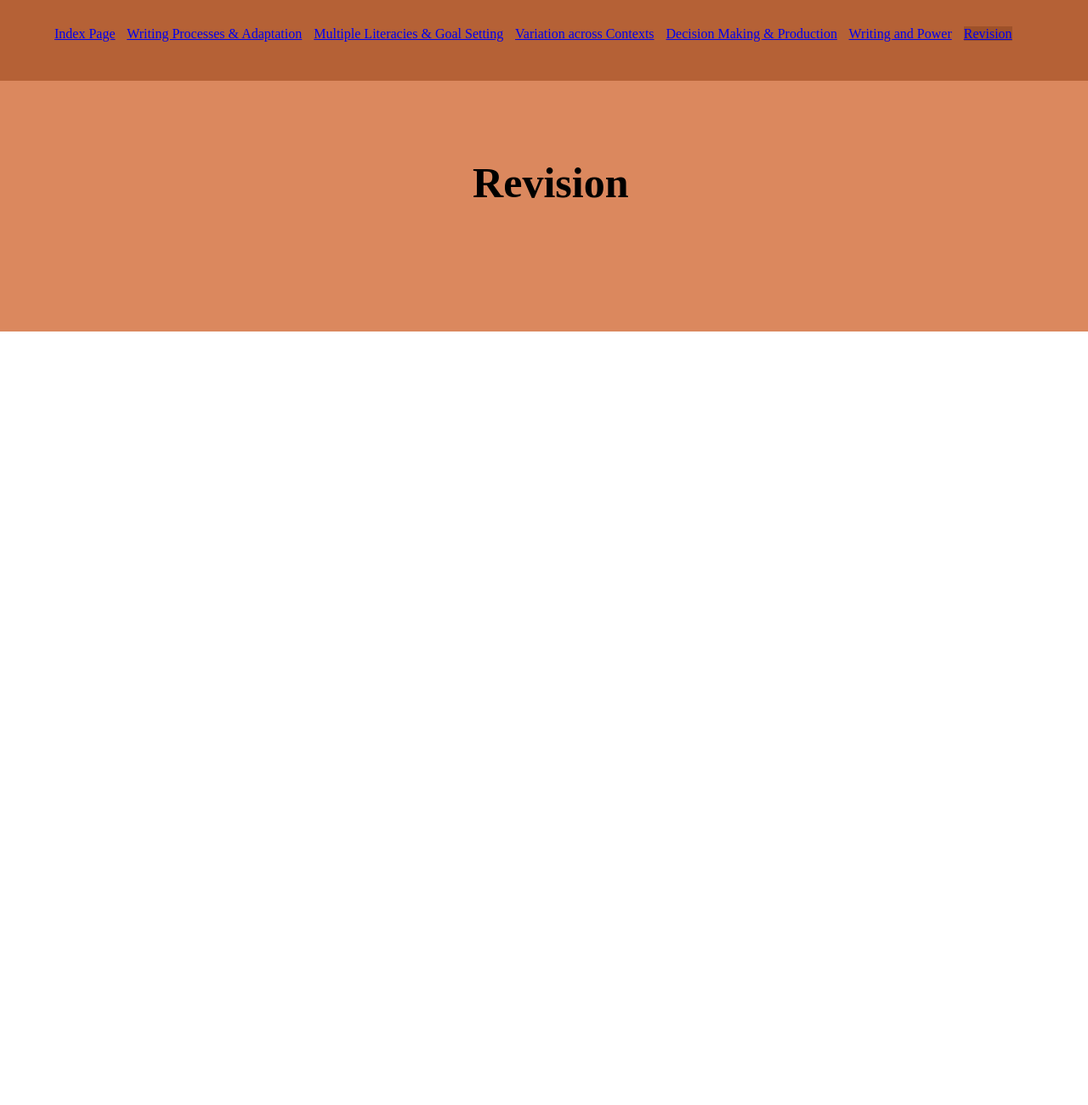
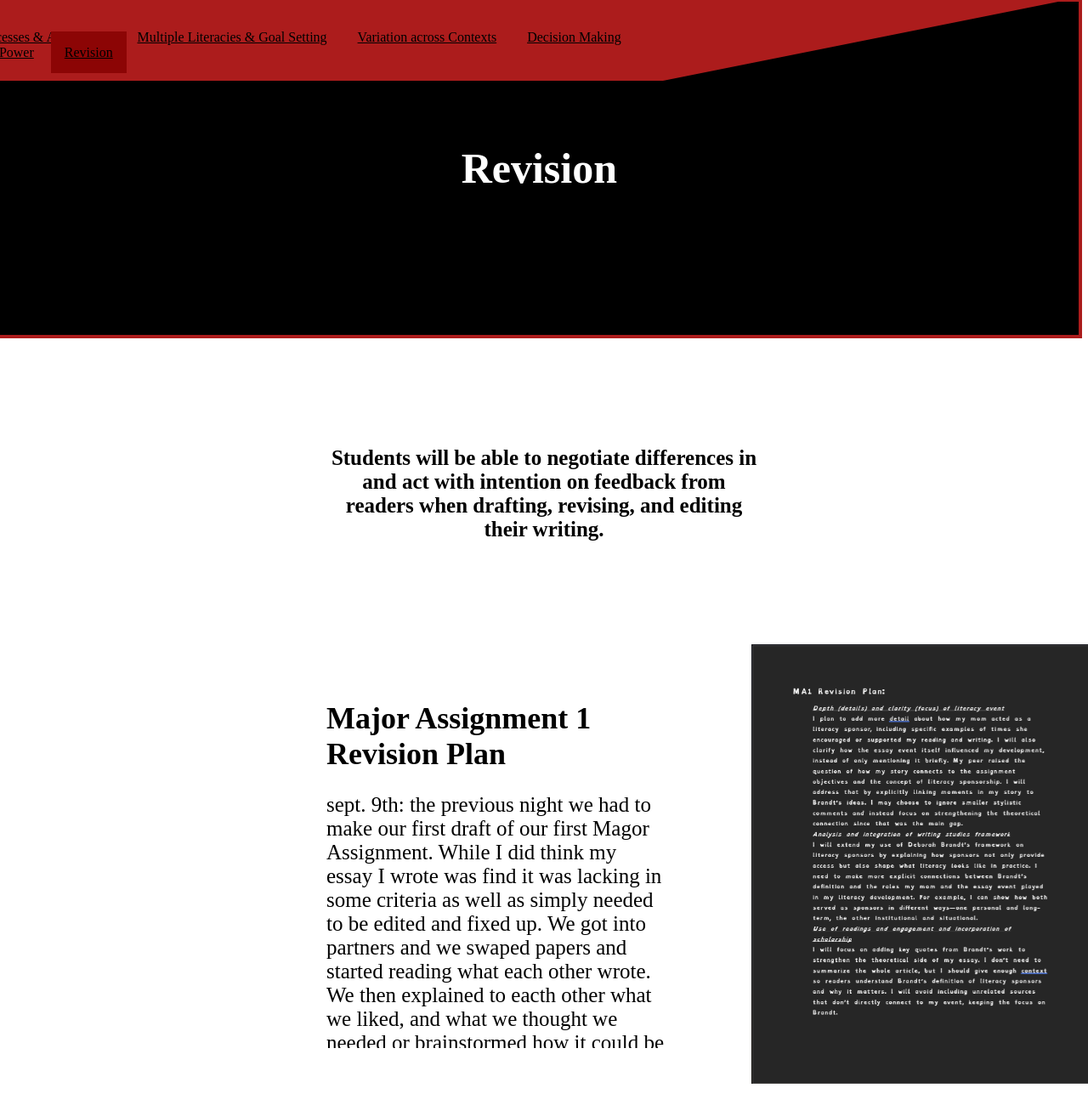
Before and after one commit to Flare-vr/ePortfolioENC1101, a plain HTML site: page Revision.html in a window 1280 px wide. Shown: the whole page at 85% size. Before the commit the page ends 800 px from the top, so only its background shows below. Drawn offline with Linux system fonts and the light colour scheme.

Commit message:
Reset of website, added revision

```diff
--- a/Revision.html
+++ b/Revision.html
@@ -8,19 +8,41 @@
 </head>
 <body>
     <div id="Title">
-        <br><br><br><br><br><br><br><br><br>
         <h1 style="font-size: 50px;">Revision</h1>
     </div>
     <div id="header">
-        <br><br>
-        <a href="index.html" style="position: relative;right: 170px;">Index Page</a>
-        <a href="writingPandA.html" style="position: relative;right: 160px;">Writing Processes & Adaptation</a>
-        <a href="multLitandGoal.html"style="position: relative;;right: 150px;">Multiple Literacies & Goal Setting</a>
-        <a href="VaracrossContext.html"style="position: relative;right: 140px;">Variation across Contexts</a>
-        <a href="DecisionMaking.html"style="position: relative;right: 130px;">Decision Making & Production</a>
-        <a href="writingandPower.html"style="position: relative;right: 120px;">Writing and Power</a>
-        <a href="Revision.html" style="position: relative;right: 110px;   background-color: #9e5129; height: 100px;">Revision</a>
+        <svg width="500" height="100" style="position:absolute;right: -500px; top: 0px">
+            <polygon points="0,0 500,0 0,100"style="fill: #ac1c1c; fill-rule:evenodd;" />
+        </svg>
+        <a href="index.html" style="padding: 1em;">Index Page</a>
+        <a href="writingPandA.html" style="padding: 1em;">Writing Processes & Adaptation</a>
+        <a href="multLitandGoal.html" style="padding: 1em;">Multiple Literacies & Goal Setting</a>
+        <a href="VaracrossContext.html" style="padding: 1em;">Variation across Contexts</a>
+        <a href="DecisionMaking.html" style="padding: 1em;">Decision Making & Production</a>
+        <a href="writingandPower.html" style="padding: 1em;">Writing and Power</a>
+        <a href="Revision.html" style="padding: 1em; background-color: #8c0505; height: 100px;">Revision</a>
+        <img src="../../IDH 1920/MAlogo.png" alt="A tiny logo I have for myself" style="position: absolute; left: 1980px; top: 18px; width: 75px;">
     </div>
-
+    <div id="para1">
+        <h3 style="font-size: 25px;">
+            Students will be able to negotiate differences in and act with intention on feedback
+            from readers when drafting, revising, and editing their writing.
+        </h3>
+    </div>
+    <div id="para2">
+        <h1>Major Assignment 1 Revision Plan</h1>
+        <p style="height: 300px; overflow: auto; font-size: 25px;">
+            sept. 9th: the previous night we had to make our first draft of our first Magor
+            Assignment. While I did think my essay I wrote was find it was lacking in some criteria
+            as well as simply needed to be edited and fixed up. We got into partners and we swaped
+            papers and started reading what each other wrote. We then explained to eacth other what
+            we liked, and what we thought we needed or brainstormed how it could be better. Just
+            getting another opinion on something is incredibly important for writing because
+            it allows you to see the thought prossess of the reader. This of course is related with
+            revision from the fact that this is criteria for me to re-see, or re-view what I wrote
+            and fix it accordingly.
+        </p>
+        <img src="MA1 Revision Plan.png" alt="A screen shot of my revision plan." style="position: relative;top: -500px;">
+    </div>
 </body>
 </html>
--- a/layout.css
+++ b/layout.css
@@ -1,42 +1,61 @@
+
+
 body{
     font: "OpenDyslexic", sans-serif;
+    overflow: auto;
+}
+*{
+    box-sizing: border-box;
+}
+a{
+    color: black;
+}
+a:hover{
+    color: white;
+}
+img{
+    position: relative;
+    left: 500px;
+    top: -400px;
+    width: 400px;
+}
+#Title{
+    color: white;
+    position: relative;
+    width: 101%;
+    height: 400px;
+    left: -12px;
+    top: -10px;
+    background-color: black;
+    display: grid;
+    place-items: center;
+    border: #ac1c1c;
+    border-style: solid;
+    border-width: 4px;
 }
 
-#Title{
+#header{
     position: fixed;
-    width: 102%;
-    height: 400px;
-    left: -5px;
-    top: -10px;
-    background-color: #db885e;
-    text-align: center;
-
-}
-#header{
-
-    position: fixed;
-    width: 102%;
+    padding: 2.5em;
+    width: 80%;
     height: 100px;
-    left: -5px;
+    right: 500px;
     top: -5px;
-    background-color: #b56136;
-    text-align: right;
+    background-color: #ac1c1c;
+    text-align: left;
 }
 #para1{
     font-size: 18px;
-    position: fixed;
+    position: absolute;
     width: 40%;
-    height: 100px;
     left: 30%;
     top: 500px;
-    text-align: left;
+    text-align: center;
 }
 #para2{
-    background-color: #ebebeb;
     font-size: 18px;
-    position: fixed;
+    position: absolute;
     width: 400px;
-    height: 100px;
     left: 30%;
     top: 800px;
     text-align: left;
```
Also changed, not shown: DecisionMaking.html (+24 -14 lines), VaracrossContext.html (+18 -10 lines), index.html (+16 -11 lines), multLitandGoal.html (+18 -9 lines), writingPandA.html (+26 -11 lines), writingandPower.html (+17 -10 lines), MA1 Revision Plan.png (added), fancyPicture.jpg (added).
